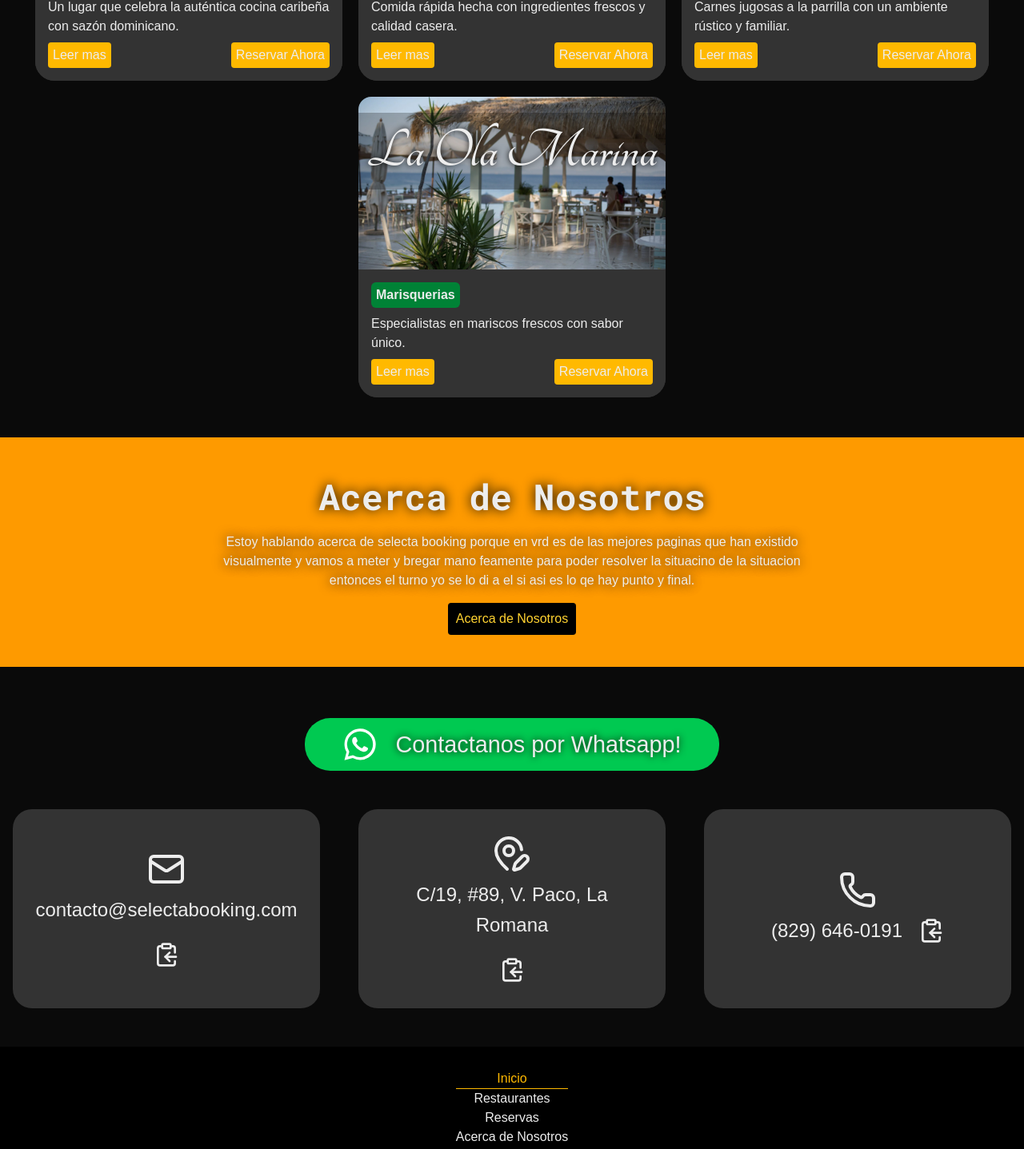
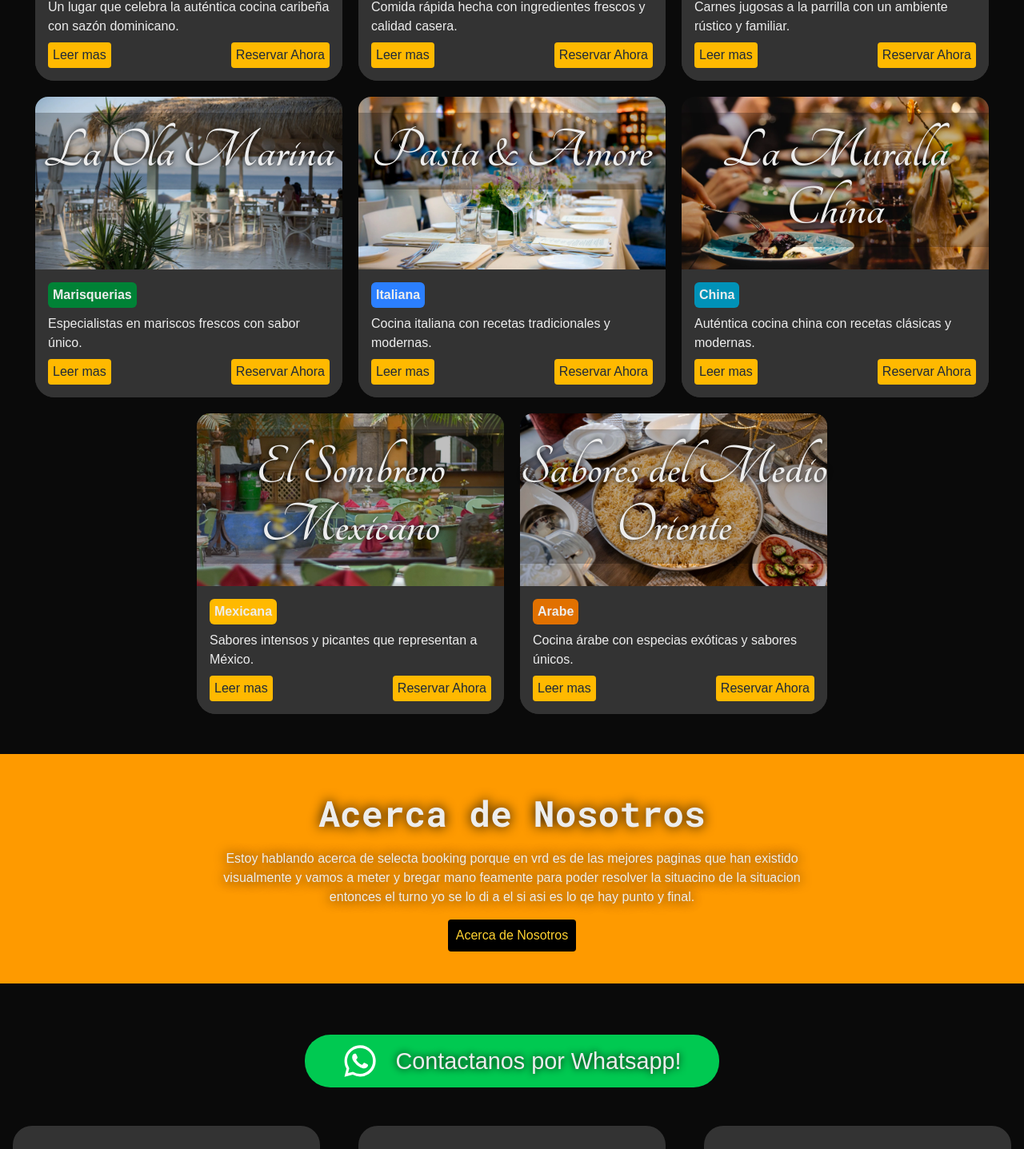
Before and after one commit to Yenser1/selecta-booking-oficial, a Next.js app: page / in a window 1280 px wide. Shown: the part 1319-2756 px from the top of the page at 80% size. Built offline with nearby package versions, Linux system fonts and the light colour scheme; a web font is replaced by a local one.

Commit message:
Trying this on production

```diff
--- a/src/Components/ContactanosGrid.js
+++ b/src/Components/ContactanosGrid.js
@@ -1,8 +1,10 @@
 "use client";
+import { useState } from "react";
 import Link from "next/link";
 import { Mail, Phone, LocationEdit, ClipboardCopy } from "lucide-react";
 import { motion } from "framer-motion";
 import { Roboto_Mono } from "next/font/google";
+import { useDevice } from "@/hooks/use-device";
 
 const roboto = Roboto_Mono({
     subsets: ["latin"],
@@ -14,16 +16,22 @@ const robotoBold = Roboto_Mono({
 });
 
 function ContactUsGrid() {
-    let notif = [];
+    const { device, isDesktop, isMobile, isTablet } = useDevice();
+    const [showNotif, setShowNotif] = useState(false);
+
+    const confirmationNotif = (
+        <motion.div initial={{ y: 30, opacity: 0 }} animate={{ y: 0, opacity: 1 }} transition={{ ease: "easeIn", duration: 0.5 }} className="bg-green-500 py-2 px-5 rounded-xl">
+            <p className="">Copiado con Éxito!!</p>
+        </motion.div>
+    );
     return (
         <section id="contactgrid">
             <div className="flex">
-                {notif}
                 <div className="flex justify-center w-full mt-6">
                     <Link
                         href={"https://wa.link/3b0fmf"}
                         target="blank"
-                        className="bg-green-500 py-3 px-12 rounded-4xl flex justify-center items-center gap-6 text-xl hover:scale-105 duration-200 delay-75"
+                        className={`bg-green-500 py-3 px-12 rounded-4xl flex justify-center items-center gap-6 ${isMobile ? `text-lg` : `text-xl`} hover:scale-105 duration-200 delay-75`}
                         style={{
                             textShadow: "0 0 10px black",
                         }}
@@ -57,7 +65,8 @@ function ContactUsGrid() {
                                 navigator.clipboard
                                     .writeText("contacto@selectabooking.com")
                                     .then(() => {
-                                        notif.push(<p className="absolute text-9xl">Copiado</p>);
+                                        setShowNotif(true);
+                                        setTimeout(() => setShowNotif(false), 2500);
                                     })
                                     .catch((err) => {
                                         console.error("Failed to copy text: ", err);
@@ -80,8 +89,11 @@ function ContactUsGrid() {
                             className="hover:scale-110 transition-all duration-300 cursor-pointer w-8 h-8"
                             onClick={() =>
                                 navigator.clipboard
-                                    .writeText("Calle 19, #89, Culo e` Maco, La Romana, Republica Dominicana")
-                                    .then(() => {})
+                                    .writeText("Calle 19, #89, Villa Paco, La Romana, Republica Dominicana")
+                                    .then(() => {
+                                        setShowNotif(true);
+                                        setTimeout(() => setShowNotif(false), 2500);
+                                    })
                                     .catch((err) => {
                                         console.error("Failed to copy text: ", err);
                                     })
@@ -105,8 +117,8 @@ function ContactUsGrid() {
                                 navigator.clipboard
                                     .writeText("8296460191")
                                     .then(() => {
-                                        // Optional: Provide feedback to the user
-                                        alert("Copied the text");
+                                        setShowNotif(true);
+                                        setTimeout(() => setShowNotif(false), 2500);
                                     })
                                     .catch((err) => {
                                         console.error("Failed to copy text: ", err);
@@ -116,6 +128,9 @@ function ContactUsGrid() {
                     </div>
                 </motion.div>
             </motion.div>
+            <div id="notification" className="absolute bottom-1/2 left-1/2 -translate-x-1/2 -translate-y-1/2">
+                {showNotif && confirmationNotif}
+            </div>
         </section>
     );
 }
--- a/src/Components/Footer.js
+++ b/src/Components/Footer.js
@@ -32,16 +32,6 @@ function Footer() {
                             className={pathname.startsWith("/Restaurantes") ? `text-amber-400 duration-300 border-b-1 ` : ` hover:text-amber-200 hover:scale-105 duration-300 `}
                         >
                             Restaurantes
-                        </motion.h1>
-                    </Link>
-                    <Link href={"/Reservas"}>
-                        <motion.h1
-                            initial={{ y: -50, opacity: 0 }}
-                            animate={{ y: 0, opacity: 1 }}
-                            transition={{ ease: "easeInOut" }}
-                            className={pathname === "/Reservas" ? `text-amber-400 duration-300 border-b-1 ` : ` hover:text-amber-200 hover:scale-105 duration-300 `}
-                        >
-                            Reservas
                         </motion.h1>
                     </Link>
                     <Link href={"/AcercaDeNosotros"}>
--- a/src/Components/Header.js
+++ b/src/Components/Header.js
@@ -3,21 +3,11 @@ import Navbar from "./Navbar";
 import Image from "next/image";
 import Link from "next/link";
 import { motion } from "framer-motion";
-import { useEffect, useState } from "react";
 import HameMenu from "./Ham-menu";
-import { User } from "lucide-react";
-
-const BREAKPOINT = 1200;
+import { useDevice } from "@/hooks/use-device";
 
 function Header() {
-    const [isMobile, setIsMobile] = useState(false);
-
-    useEffect(() => {
-        const checksize = () => setIsMobile(window.innerWidth < BREAKPOINT);
-        checksize();
-        window.addEventListener("resize", checksize);
-        return () => window.removeEventListener("resize", checksize);
-    }, []);
+    const { device, isDesktop, isMobile, isTablet } = useDevice();
     const HEADERHAM = (
         <header className="header w-full sticky inset-0 z-30 flex justify-between pb-1 px-[10vw] items-center backdrop-blur-md">
             <Link href={"/"} className="Imagen">
@@ -38,6 +28,13 @@ function Header() {
             <Navbar />
         </header>
     );
-    return isMobile ? HEADERHAM : HEADERNAV;
+
+    return (
+        <div>
+            {isDesktop && HEADERNAV}
+            {isTablet && HEADERHAM}
+            {isMobile && HEADERHAM}
+        </div>
+    );
 }
 export default Header;
--- a/src/Components/ResBox.js
+++ b/src/Components/ResBox.js
@@ -36,7 +36,7 @@ function Box({ nombre = "Nombre Generico", estilo, imgURL = "/ImagenGenerica", d
                             <motion.button
                                 whileHover={{ scale: 1.1 }}
                                 transition={{ ease: "linear", duration: 0.1 }}
-                                className="p-1 px-1.5 bg-amber-400 text-center border-2 rounded-sm border-none cursor-pointer"
+                                className="p-1 px-1.5 bg-amber-400 text-gray-800 text-center border-2  rounded-sm border-none cursor-pointer"
                             >
                                 Leer mas
                             </motion.button>
@@ -45,7 +45,7 @@ function Box({ nombre = "Nombre Generico", estilo, imgURL = "/ImagenGenerica", d
                             <motion.button
                                 whileHover={{ scale: 1.1 }}
                                 transition={{ ease: "linear", duration: 0.1 }}
-                                className="p-1 px-1.5 bg-amber-400 text-center border-2 rounded-sm border-none cursor-pointer"
+                                className="p-1 px-1.5 bg-amber-400 text-gray-800 text-center border-2 rounded-sm border-none cursor-pointer"
                             >
                                 Reservar Ahora
                             </motion.button>
--- a/src/app/page.jsx
+++ b/src/app/page.jsx
@@ -1,3 +1,5 @@
+"use client";
+
 import { Roboto_Mono } from "next/font/google";
 import EmblaCarousel from "../Components/EmblaCarousel";
 import Restaurante from "../Components/LandingSlides";
@@ -5,6 +7,7 @@ import Box from "../Components/ResBox";
 import Link from "next/link";
 import RESTAURANT from "../consts/restuarants";
 import ContactUsGrid from "../Components/ContactanosGrid";
+import { useDevice } from "@/hooks/use-device";
 import "./styles/embla.css";
 
 const roboto = Roboto_Mono({
@@ -23,6 +26,37 @@ for (let i = 1; i <= RESTAURANT.length; i++) {
 }
 
 function LandingPage() {
+    const { device, isDesktop, isMobile, isTablet } = useDevice();
+    const DESKTOPRESBOX = (
+        <section className="flex flex-wrap w-90% mb-10 justify-center">
+            <Box nombre={RESTAURANT[0].name} estilo={RESTAURANT[0].estilo} imgURL={RESTAURANT[0].imgURL} descripcion={RESTAURANT[0].descripcion} link={RESTAURANT[0].link} />
+            <Box nombre={RESTAURANT[1].name} estilo={RESTAURANT[1].estilo} imgURL={RESTAURANT[1].imgURL} descripcion={RESTAURANT[1].descripcion} delay={"0.05"} link={RESTAURANT[1].link} />
+            <Box nombre={RESTAURANT[2].name} estilo={RESTAURANT[2].estilo} imgURL={RESTAURANT[2].imgURL} descripcion={RESTAURANT[2].descripcion} delay={"0.1"} link={RESTAURANT[2].link} />
+            <Box nombre={RESTAURANT[3].name} estilo={RESTAURANT[3].estilo} imgURL={RESTAURANT[3].imgURL} descripcion={RESTAURANT[3].descripcion} delay={"0.15"} link={RESTAURANT[3].link} />
+            <Box nombre={RESTAURANT[4].name} estilo={RESTAURANT[4].estilo} imgURL={RESTAURANT[4].imgURL} descripcion={RESTAURANT[4].descripcion} delay={"0.2"} link={RESTAURANT[4].link} />
+            <Box nombre={RESTAURANT[5].name} estilo={RESTAURANT[5].estilo} imgURL={RESTAURANT[5].imgURL} descripcion={RESTAURANT[5].descripcion} delay={"0.25"} link={RESTAURANT[5].link} />
+            <Box nombre={RESTAURANT[6].name} estilo={RESTAURANT[6].estilo} imgURL={RESTAURANT[6].imgURL} descripcion={RESTAURANT[6].descripcion} delay={"0.3"} link={RESTAURANT[6].link} />
+            <Box nombre={RESTAURANT[7].name} estilo={RESTAURANT[7].estilo} imgURL={RESTAURANT[7].imgURL} descripcion={RESTAURANT[7].descripcion} delay={"0.35"} link={RESTAURANT[7].link} />
+        </section>
+    );
+    const TABLETRESBOX = (
+        <section className="flex flex-wrap w-90% mb-10 justify-center">
+            <Box nombre={RESTAURANT[0].name} estilo={RESTAURANT[0].estilo} imgURL={RESTAURANT[0].imgURL} descripcion={RESTAURANT[0].descripcion} link={RESTAURANT[0].link} />
+            <Box nombre={RESTAURANT[1].name} estilo={RESTAURANT[1].estilo} imgURL={RESTAURANT[1].imgURL} descripcion={RESTAURANT[1].descripcion} delay={"0.05"} link={RESTAURANT[1].link} />
+            <Box nombre={RESTAURANT[2].name} estilo={RESTAURANT[2].estilo} imgURL={RESTAURANT[2].imgURL} descripcion={RESTAURANT[2].descripcion} delay={"0.1"} link={RESTAURANT[2].link} />
+            <Box nombre={RESTAURANT[3].name} estilo={RESTAURANT[3].estilo} imgURL={RESTAURANT[3].imgURL} descripcion={RESTAURANT[3].descripcion} delay={"0.15"} link={RESTAURANT[3].link} />
+            <Box nombre={RESTAURANT[4].name} estilo={RESTAURANT[4].estilo} imgURL={RESTAURANT[4].imgURL} descripcion={RESTAURANT[4].descripcion} delay={"0.2"} link={RESTAURANT[4].link} />
+            <Box nombre={RESTAURANT[5].name} estilo={RESTAURANT[5].estilo} imgURL={RESTAURANT[5].imgURL} descripcion={RESTAURANT[5].descripcion} delay={"0.25"} link={RESTAURANT[5].link} />
+        </section>
+    );
+    const MOBILERESBOX = (
+        <section className="flex flex-wrap w-90% mb-10 justify-center">
+            <Box nombre={RESTAURANT[0].name} estilo={RESTAURANT[0].estilo} imgURL={RESTAURANT[0].imgURL} descripcion={RESTAURANT[0].descripcion} link={RESTAURANT[0].link} />
+            <Box nombre={RESTAURANT[1].name} estilo={RESTAURANT[1].estilo} imgURL={RESTAURANT[1].imgURL} descripcion={RESTAURANT[1].descripcion} delay={"0.05"} link={RESTAURANT[1].link} />
+            <Box nombre={RESTAURANT[2].name} estilo={RESTAURANT[2].estilo} imgURL={RESTAURANT[2].imgURL} descripcion={RESTAURANT[2].descripcion} delay={"0.1"} link={RESTAURANT[2].link} />
+            <Box nombre={RESTAURANT[3].name} estilo={RESTAURANT[3].estilo} imgURL={RESTAURANT[3].imgURL} descripcion={RESTAURANT[3].descripcion} delay={"0.15"} link={RESTAURANT[3].link} />
+        </section>
+    );
     return (
         <main className={`w-full  flex justify-center items-center flex-col`}>
             <section className="w-full">
@@ -41,12 +75,9 @@ function LandingPage() {
             </section>
 
             <h1 className={`${robotoBold.className} heading my-10 text-center`}>-Donde comere hoy?</h1>
-            <section className="flex flex-wrap w-90% mb-10 justify-center">
-                <Box nombre={RESTAURANT[0].name} estilo={RESTAURANT[0].estilo} imgURL={RESTAURANT[0].imgURL} descripcion={RESTAURANT[0].descripcion} link={RESTAURANT[0].link} />
-                <Box nombre={RESTAURANT[1].name} estilo={RESTAURANT[1].estilo} imgURL={RESTAURANT[1].imgURL} descripcion={RESTAURANT[1].descripcion} delay={"0.05"} link={RESTAURANT[1].link} />
-                <Box nombre={RESTAURANT[2].name} estilo={RESTAURANT[2].estilo} imgURL={RESTAURANT[2].imgURL} descripcion={RESTAURANT[2].descripcion} delay={"0.1"} link={RESTAURANT[2].link} />
-                <Box nombre={RESTAURANT[3].name} estilo={RESTAURANT[3].estilo} imgURL={RESTAURANT[3].imgURL} descripcion={RESTAURANT[3].descripcion} delay={"0.15"} link={RESTAURANT[3].link} />
-            </section>
+            {isDesktop && DESKTOPRESBOX}
+            {isTablet && TABLETRESBOX}
+            {isMobile && MOBILERESBOX}
             <section className="w-full bg-amber-500 flex flex-col items-center py-10 mb-10">
                 <h1
                     className={`${robotoBold.className} heading mb-3 text-center`}
--- a/src/consts/estilos.js
+++ b/src/consts/estilos.js
@@ -17,7 +17,7 @@ const ESTILOS = [
     <div key={0} className="bg-cyan-600 w-max p-1 px-1.5 rounded-md font-bold">
         <p>China</p>
     </div>,
-    <div key={1} className="bg-amber-400 w-max p-1 px-1.5 rounded-md font-bold">
+    <div key={1} className="bg-amber-400 w-max p-1 px-1.5 rounded-md font-bold text-shadow-black">
         <p>Mexicana</p>
     </div>,
     <div key={2} className="bg-amber-600 w-max p-1 px-1.5 rounded-md font-bold">
```
